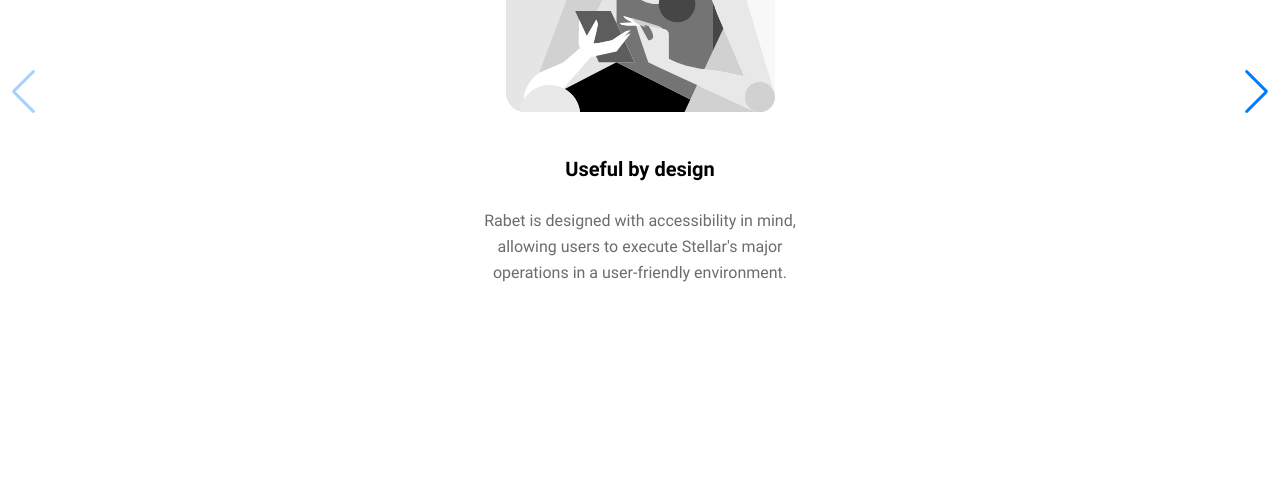
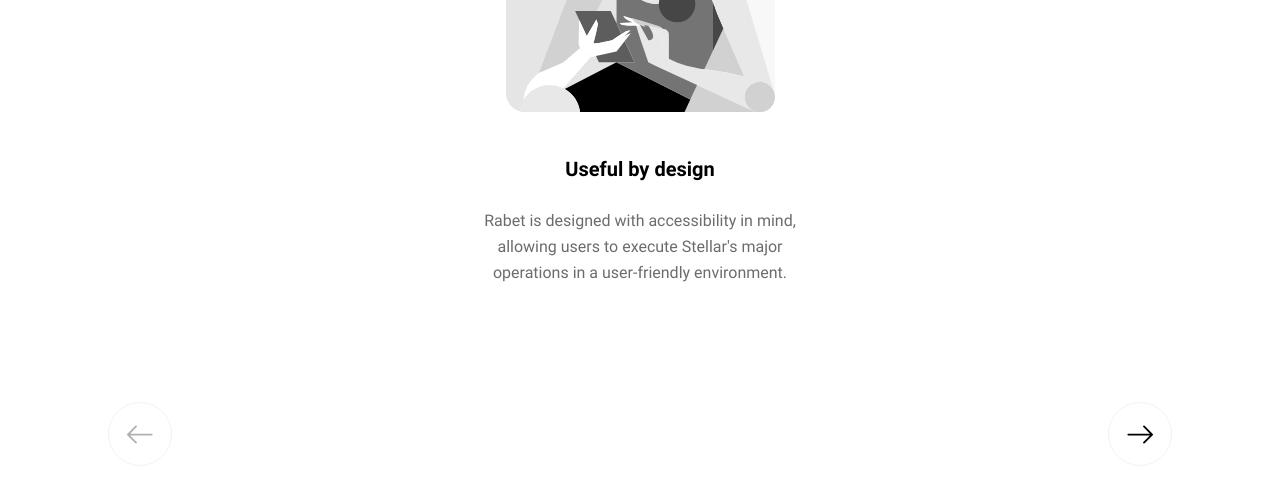
Before and after one commit to rabetofficial/rabet-mobile, a Next.js app: page /Intro-slides in a window 1280 px wide. Shown: the part 286-768 px from the top of the page. Built offline with nearby package versions, Linux system fonts and the light colour scheme.

Commit message:
add: navigation to swiper.

```diff
--- a/src/components/common/Layouts/SlidesLayout/index.tsx
+++ b/src/components/common/Layouts/SlidesLayout/index.tsx
@@ -7,12 +7,8 @@
   className?: string;
 };
 
-const Layout = ({
-  children,
-  alignCenter,
-  className,
-}: LayoutProps) => (
-  <div>
+const Layout = ({ children, className }: LayoutProps) => (
+  <div className="flex justify-center items-center">
     <div className="2xl:basis-[790px] xl:basis-[790px] lg:basis-[790px] md:basis-[790px] sm:basis-3/5 basis-11/12">
       {children}
     </div>
--- a/src/pages/Intro-slides/index.tsx
+++ b/src/pages/Intro-slides/index.tsx
@@ -1,16 +1,13 @@
 import React, { useState, useEffect, useRef } from 'react';
 
-import { Swiper, SwiperSlide } from 'swiper/react';
+import { Swiper, SwiperSlide, useSwiper } from 'swiper/react';
+import { Navigation } from 'swiper';
 
 import 'swiper/css';
-import 'swiper/css/pagination';
 import 'swiper/css/navigation';
 
 import { SlideLeft, SlideRight } from 'svgs/longArrowCircle';
-import SlidesLayout from 'components/common/Layouts/SlidesLayout';
-import { Navigation } from 'swiper';
 
-import config from 'config';
 import Slide1 from './Slide1';
 import Slide2 from './Slide2';
 import Slide3 from './Slide3';
@@ -19,10 +16,17 @@
 import * as S from './styles';
 
 export default function App() {
+  const [currentSwipe, setCurrentSwipe] = useState({
+    activeIndex: 0,
+    isBeginning: true,
+    isEnd: false,
+  });
+  const swiperRef = React.useRef(null);
+  console.log(currentSwipe);
   return (
     <>
-      <SlidesLayout>
-        <Swiper navigation modules={[Navigation]}>
+      <S.Container>
+        <Swiper ref={swiperRef} onSlideChange={setCurrentSwipe}>
           <SwiperSlide>
             <Slide1 />
           </SwiperSlide>
@@ -36,7 +40,23 @@
             <Slide4 />
           </SwiperSlide>
         </Swiper>
-      </SlidesLayout>
+
+        <S.LeftCircle
+          thirdSlide={currentSwipe.activeIndex === 3}
+          disabled={currentSwipe.isBeginning}
+          onClick={() => swiperRef.current.swiper.slidePrev()}
+        >
+          <SlideLeft disabled={currentSwipe.activeIndex === 0} />
+        </S.LeftCircle>
+
+        <S.RightCircle
+          thirdSlide={currentSwipe.activeIndex === 3}
+          disabled={currentSwipe.isEnd}
+          onClick={() => swiperRef.current.swiper.slideNext()}
+        >
+          <SlideRight disabled={currentSwipe.activeIndex === 3} />
+        </S.RightCircle>
+      </S.Container>
     </>
   );
 }
--- a/src/pages/Intro-slides/styles.ts
+++ b/src/pages/Intro-slides/styles.ts
@@ -1,4 +1,10 @@
 import styled from 'styled-components';
+
+export const Container = styled.div`
+  display: flex;
+  justify-content: center;
+  align-items: center;
+`;
 
 export const ImgSlideOne = styled.div`
   margin: 62px auto 0;
@@ -54,27 +60,28 @@
   margin: 0 auto;
 `;
 
-interface IndicatorsProps {
-  disabled: boolean;
-  theme: any;
-  index: number;
-}
+// interface IndicatorsProps {
+//   disabled: boolean;
+//   theme: any;
+//   index: number;
+// }
 
-export const Indicators = styled.div<IndicatorsProps>`
-  width: 40px;
-  height: 2px;
-  margin: -40px 4px 0px 4px;
-  background-color: ${({ theme, disabled }) =>
-    disabled
-      ? theme.colors.primary.light
-      : theme.colors.primary.darkest};
-`;
+// export const Indicators = styled.div<IndicatorsProps>`
+//   width: 40px;
+//   height: 2px;
+//   margin: -40px 4px 0px 4px;
+//   background-color: ${({ theme, disabled }) =>
+//     disabled
+//       ? theme.colors.primary.light
+//       : theme.colors.primary.darkest};
+// `;
 
 interface CircleProps {
   disabled: boolean;
   thirdSlide: boolean;
   theme: any;
 }
+
 export const Circle = styled.div<CircleProps>`
   margin-top: -215px;
   padding: 21.5px 18px;
@@ -85,9 +92,7 @@
   border-radius: 50%;
   cursor: ${({ disabled }) => (disabled ? 'not-allowed' : 'pointer')};
 
-  @media (max-width: 630px) and (min-width: 340px) {
   display: ${({ thirdSlide }) => (thirdSlide ? 'none' : 'block')};
-  }
 
   &:hover {
     background-color: ${({ theme, disabled }) =>
@@ -99,39 +104,15 @@
 `;
 
 export const LeftCircle = styled(Circle)<CircleProps>`
-  @media (max-width: 800px) and (min-width: 630px) {
-    position: absolute;
-    left: 3px;
-  }
-  @media (max-width: 630px) and (min-width: 340px) {
   position: absolute;
   bottom: 48px;
   left: 108px;
-  }
 `;
 
 export const RightCircle = styled(Circle)<CircleProps>`
-  @media (max-width: 800px) and (min-width: 630px) {
-    position: absolute;
-    right: 3px;
-  }
-  @media (max-width: 630px) and (min-width: 340px) {
   position: absolute;
   bottom: 48px;
   right: 108px;
-  }
-`;
-
-export const SlidesContainer = styled.div`
-  @media (max-width: 400px) and (min-width: 360px) {
-    width: 360px;
-    height: 600px;
-  }
-  @media (max-width: 360px) and (min-width: 340px) {
-    /* margin-top: -80px; */
-    width: 340px;
-    height: 600px;
-  }
 `;
 
 export const ButtonContainer = styled.div`
```
Lines whose indentation alone changed are shown as unchanged.
